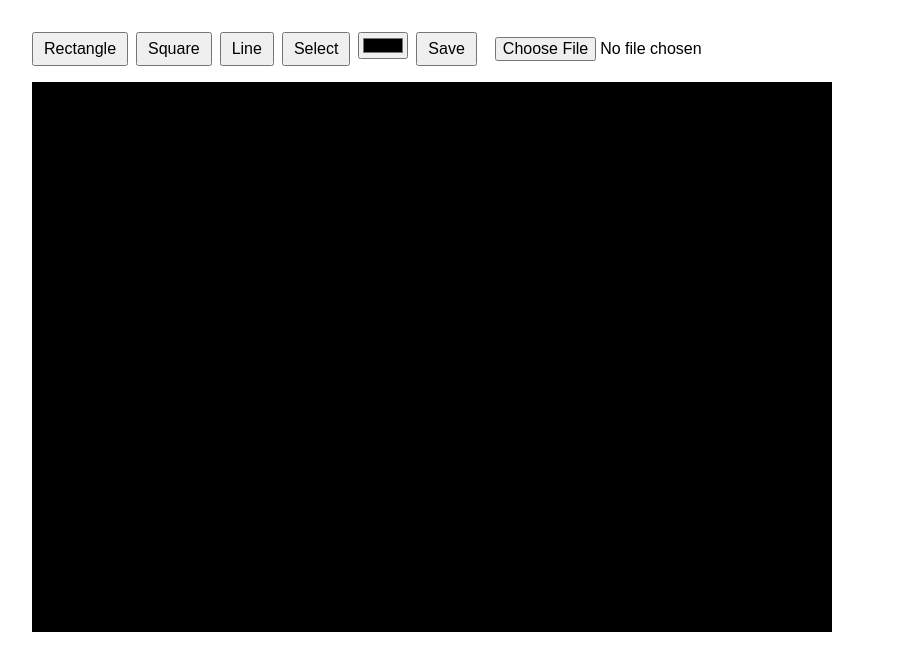
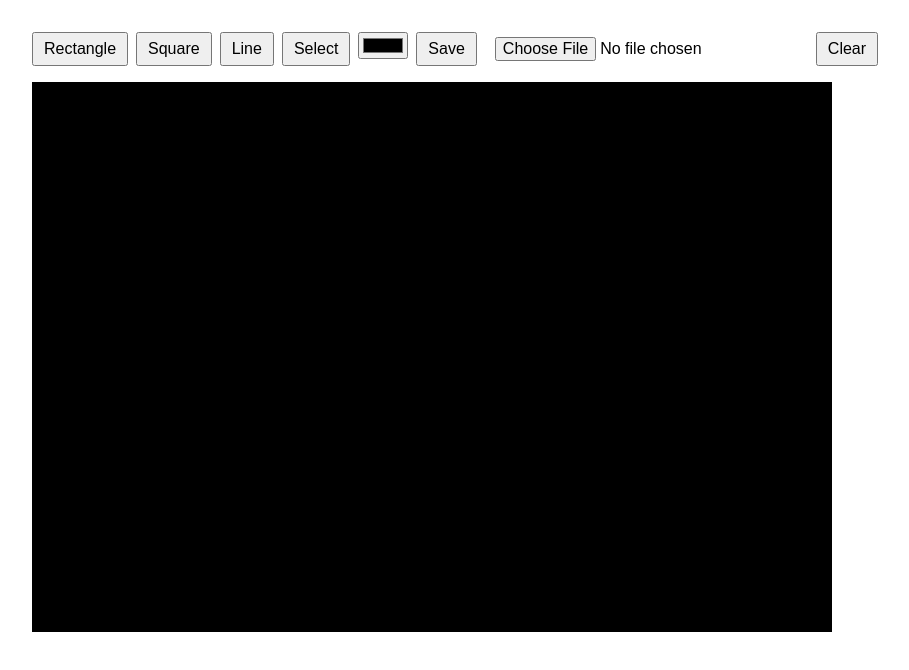
Before and after one commit to hrshfr/Tubes-1-IF3260, a Vue app: page / in a window 1280 px wide. Shown: the top 670 px of the page, without its empty margins (0-909 px from the left). Built offline with nearby package versions, Linux system fonts and the light colour scheme.

Commit message:
clear btn

```diff
--- a/src/App.vue
+++ b/src/App.vue
@@ -9,6 +9,7 @@
         <input type="color" id="color-picker" @change="(e)=>{this.currentColor = e.target.value}">
         <button class="button" @click="saveFile">Save</button>
         <input id="load" class="button" type="file" accept=".json" @input="(e)=>loadFile()">
+        <button class="button" @click="clear">Clear</button>
       </div>
       <canvas width="800" height="550" @click="(e)=>drawCanvas(e)"></canvas>
     </div>
@@ -77,6 +78,11 @@ export default {
   },
 
   methods:{
+    clear(){
+      this.allObjects = [];
+      this.gl.clearColor(0, 0, 0, 0);
+      this.gl.clear(this.gl.COLOR_BUFFER_BIT);
+    },
     createShader(gl, type, source){
       const shader = gl.createShader(type);
       gl.shaderSource(shader, source);
```
